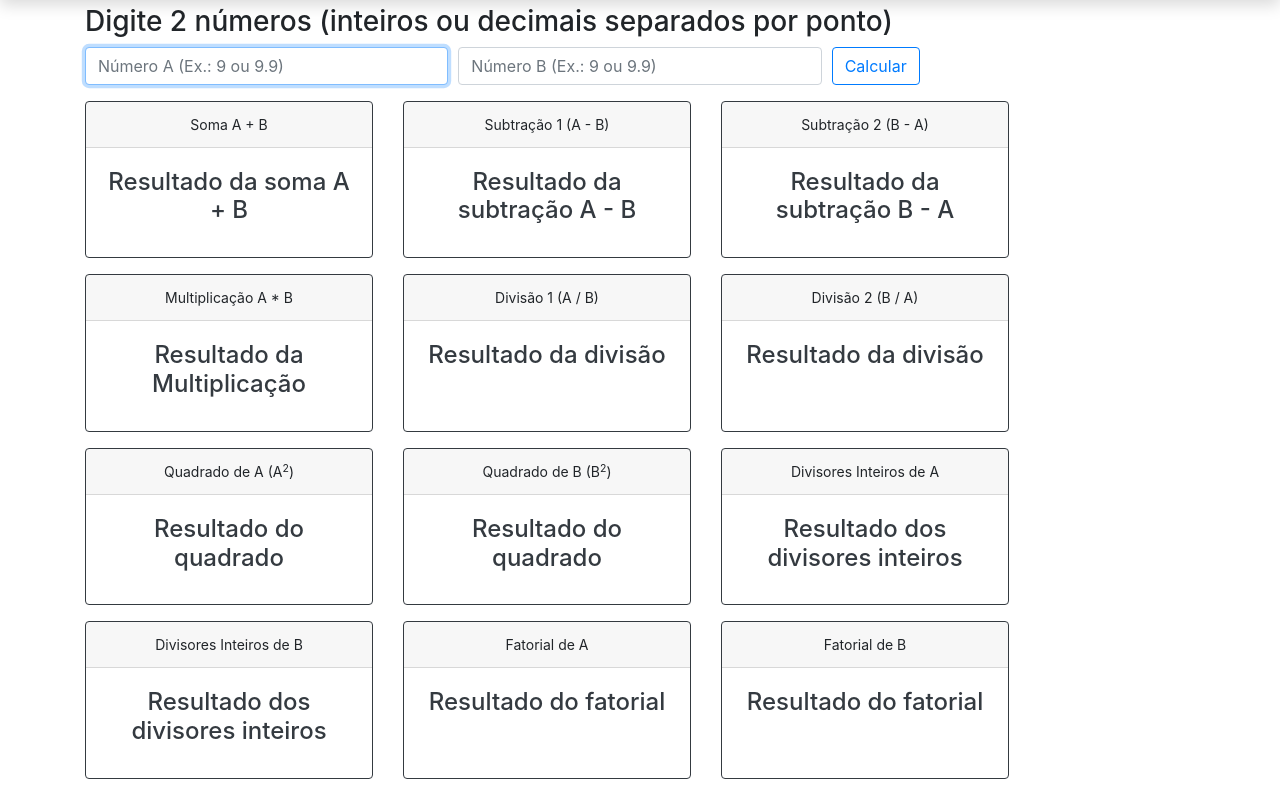
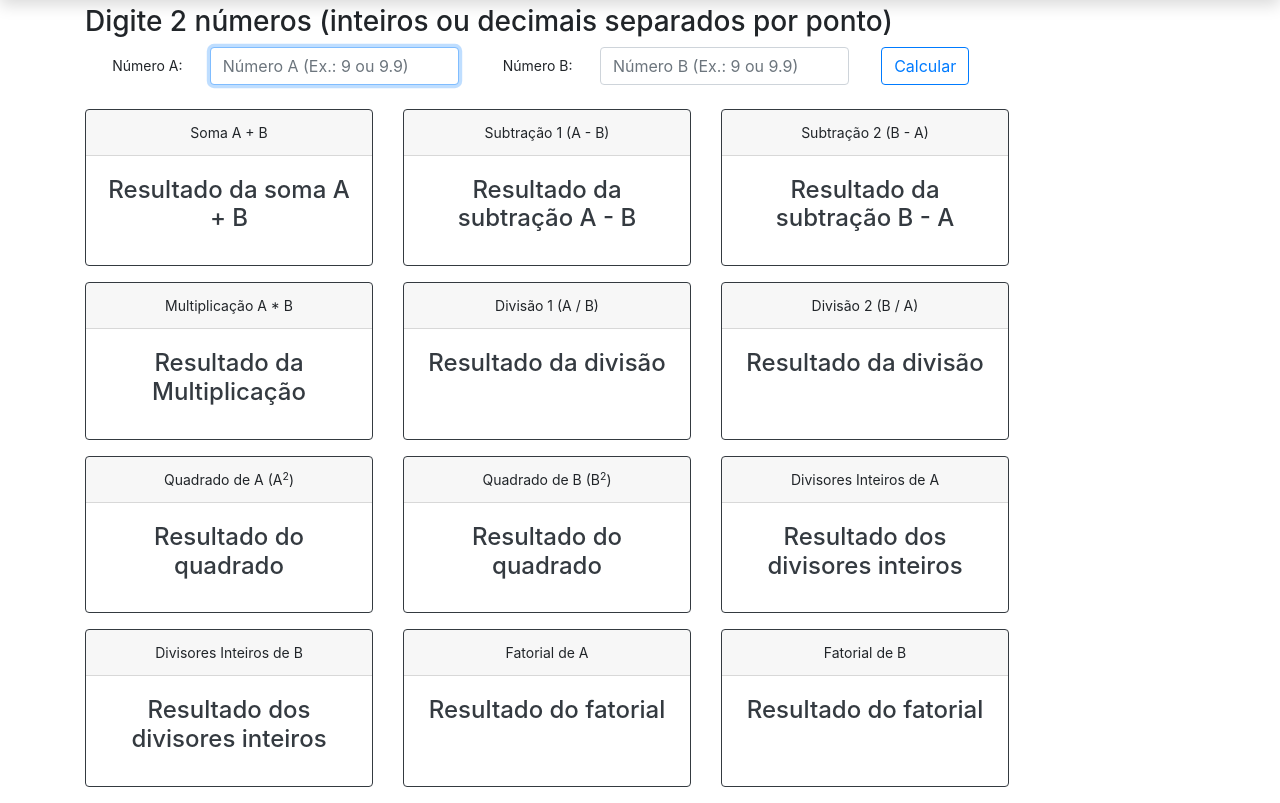
Before and after one commit to adrianoarrudaramos/super-calculadora-igti, a plain HTML site: page index.html in a window 1280 px wide. Shown: the part 43-846 px from the top of the page. Drawn offline with nearby package versions, Linux system fonts and the light colour scheme.

Commit message:
Melhoria da interface

```diff
--- a/index.html
+++ b/index.html
@@ -23,7 +23,7 @@
         <div class="row">
           <div class="col-12 mt-5">
             <h3 class="display-5">Digite 2 números (inteiros ou decimais separados por ponto)</h3>
-            <form>
+            <!-- <form>
               <div class="form-row">
                 <div class="form-group col-md-4">
                   <input type="text" class="form-control" id="inputNumero1" placeholder="Número A (Ex.: 9 ou 9.9)">
@@ -35,7 +35,18 @@
                   <input class="btn btn-outline-primary text-right" type="submit" value="Calcular">
                 </div>
               </div>
-            </form>
+            </form> -->
+          <form class="form-inline">
+            <div class="form-group mb-4">
+              <label for="inputNumero1" class="col-sm-4 col-form-label">Número A:</label>
+              <input type="text" class="form-control col-sm-8" id="inputNumero1" placeholder="Número A (Ex.: 9 ou 9.9)">
+            </div>
+            <div class="form-group mx-sm-3 mb-4">
+              <label for="inputNumero2" class="col-sm-4 col-form-label">Número B:</label>
+              <input type="text" class="form-control col-sm-8" id="inputNumero2" placeholder="Número B (Ex.: 9 ou 9.9)">
+            </div>
+            <button type="submit" class="btn btn-outline-primary mx-sm-3 mb-4">Calcular</button>
+          </form>
           </div>
         </div>
 
```
Also changed, not shown: interface-super-calculadora-1.png (added), interface-super-calculadora-2.png (added), interface-super-calculadora.png (deleted), 1 other file.
